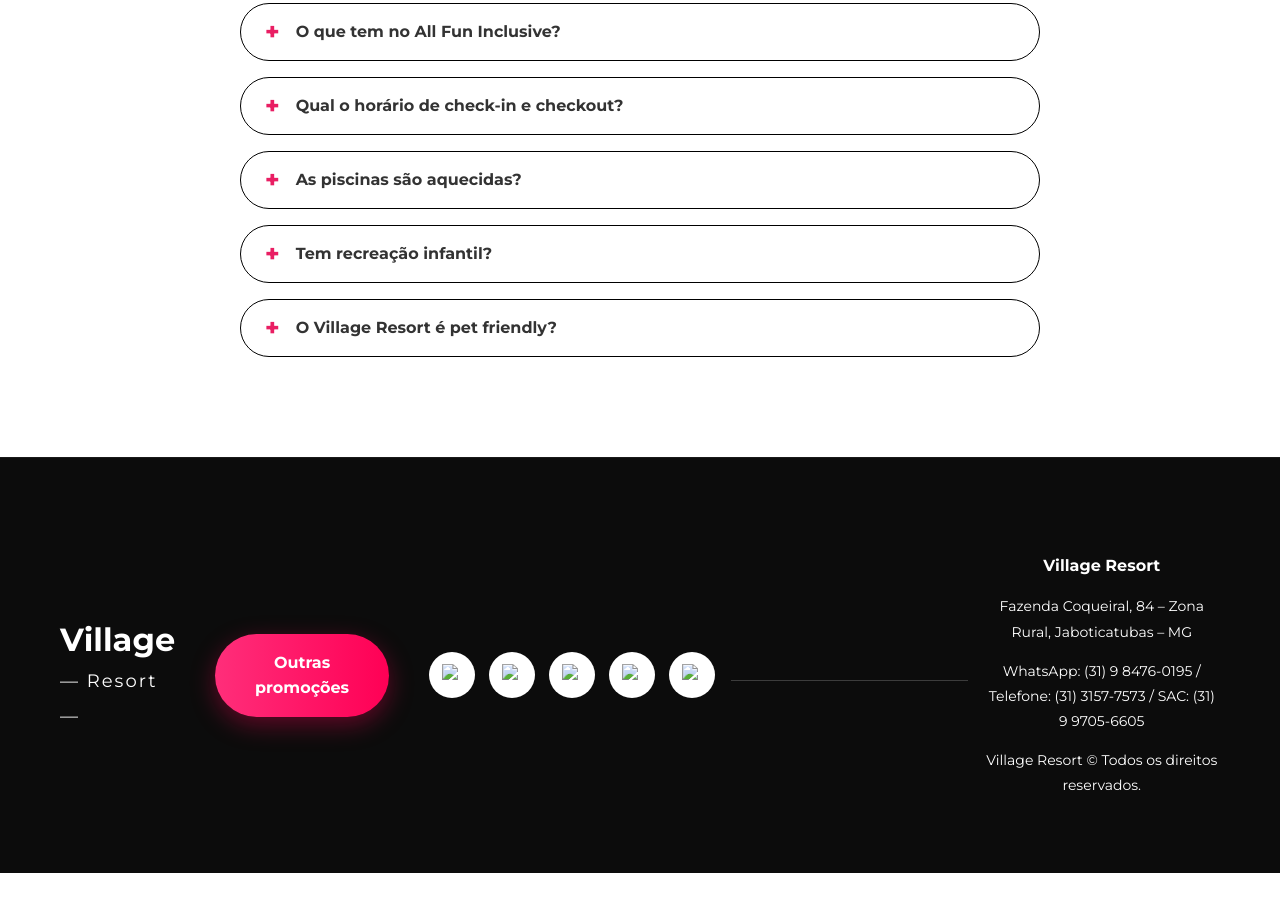
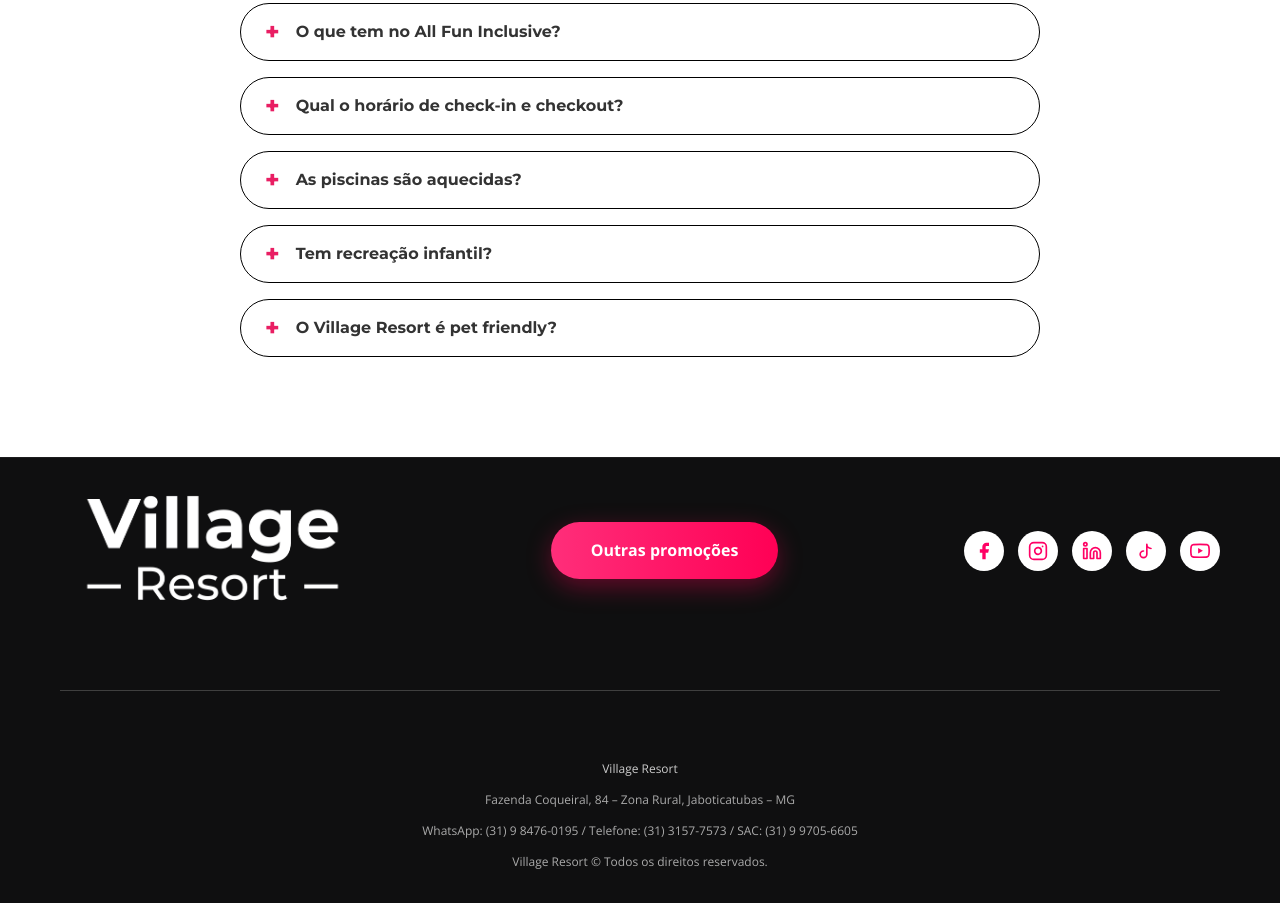
Before and after one commit to laurateresa-code/landingretro, a website built with Vite: page index.html in a window 1280 px wide. Shown: the part 6796-7699 px from the top of the page. Before the commit the page ends 7669 px from the top, so only its background shows below. Built offline with nearby package versions, Linux system fonts and the light colour scheme; files whose address does not match are found by name.

Commit message:
Update footer: replace logo, add social icons, and adjust styling

```diff
--- a/sections/footer/section.html
+++ b/sections/footer/section.html
@@ -1,15 +1,12 @@
 <footer class="site-footer" role="contentinfo">
   <div class="container footer__inner">
 
-    <!-- TOPO -->
+    <!-- BLOCO SUPERIOR -->
     <div class="footer__top">
 
-      <!-- MARCA -->
+      <!-- LOGO -->
       <div class="footer__brand">
-        <h2>
-          Village<br>
-          <span>— Resort —</span>
-        </h2>
+        <img src="/assets/img/logovillage.png" alt="Village Resort" class="footer__logo" style="height: 140px; width: auto;">
       </div>
 
       <!-- BOTÃO -->
@@ -17,30 +14,47 @@
         <a href="#" class="footer__btn">Outras promoções</a>
       </div>
 
-      <!-- SOCIAIS -->
+      <!-- ÍCONES -->
       <div class="footer__social">
-
-        <!-- Ícone modelo (substitua depois) -->
-        <a href="#">
-          <img src="assets/icons/social-placeholder.svg" alt="Rede social">
+        <!-- Facebook -->
+        <a href="#" target="_blank" class="footer__social-link" aria-label="Facebook">
+          <svg xmlns="http://www.w3.org/2000/svg" width="24" height="24" viewBox="0 0 24 24" fill="currentColor">
+            <path d="M18 2h-3a5 5 0 0 0-5 5v3H7v4h3v8h4v-8h3l1-4h-4V7a1 1 0 0 1 1-1h3z"></path>
+          </svg>
         </a>
 
-        <a href="#">
-          <img src="assets/icons/social-placeholder.svg" alt="Rede social">
+        <!-- Instagram -->
+        <a href="#" target="_blank" class="footer__social-link" aria-label="Instagram">
+          <svg width="24" height="24" viewBox="0 0 24 24" fill="none" stroke="currentColor" stroke-width="2" stroke-linecap="round" stroke-linejoin="round">
+            <rect x="2" y="2" width="20" height="20" rx="5" ry="5"></rect>
+            <path d="M16 11.37A4 4 0 1 1 12.63 8 4 4 0 0 1 16 11.37z"></path>
+            <line x1="17.5" y1="6.5" x2="17.51" y2="6.5"></line>
+          </svg>
         </a>
 
-        <a href="#">
-          <img src="assets/icons/social-placeholder.svg" alt="Rede social">
+        <!-- LinkedIn -->
+        <a href="#" target="_blank" class="footer__social-link" aria-label="LinkedIn">
+          <svg width="24" height="24" viewBox="0 0 24 24" fill="none" xmlns="http://www.w3.org/2000/svg">
+            <path d="M16 8a6 6 0 0 1 6 6v7h-4v-7a2 2 0 0 0-2-2 2 2 0 0 0-2 2v7h-4v-7a6 6 0 0 1 6-6z" stroke="currentColor" stroke-width="2" stroke-linecap="round" stroke-linejoin="round"/>
+            <rect x="2" y="9" width="4" height="12" stroke="currentColor" stroke-width="2" stroke-linecap="round" stroke-linejoin="round"/>
+            <circle cx="4" cy="4" r="2" stroke="currentColor" stroke-width="2" stroke-linecap="round" stroke-linejoin="round"/>
+          </svg>
         </a>
 
-        <a href="#">
-          <img src="assets/icons/social-placeholder.svg" alt="Rede social">
+        <!-- TikTok -->
+        <a href="#" target="_blank" class="footer__social-link" aria-label="TikTok">
+          <svg width="24" height="24" viewBox="0 0 24 24" fill="none" xmlns="http://www.w3.org/2000/svg">
+            <path d="M9 12a4 4 0 1 0 4 4V4a5 5 0 0 0 5 5" stroke="currentColor" stroke-width="2" stroke-linecap="round" stroke-linejoin="round"/>
+          </svg>
         </a>
 
-        <a href="#">
-          <img src="assets/icons/social-placeholder.svg" alt="Rede social">
+        <!-- YouTube -->
+        <a href="#" target="_blank" class="footer__social-link" aria-label="YouTube">
+          <svg width="24" height="24" viewBox="0 0 24 24" fill="none" xmlns="http://www.w3.org/2000/svg">
+            <path d="M22.54 6.42a2.78 2.78 0 0 0-1.94-2C18.88 4 12 4 12 4s-6.88 0-8.6.46a2.78 2.78 0 0 0-1.94 2A29 29 0 0 0 1 11.75a29 29 0 0 0 .46 5.33A2.78 2.78 0 0 0 3.4 19c1.72.46 8.6.46 8.6.46s6.88 0 8.6-.46a2.78 2.78 0 0 0 1.94-2 29 29 0 0 0 .46-5.25 29 29 0 0 0-.46-5.33z" stroke="currentColor" stroke-width="2" stroke-linecap="round" stroke-linejoin="round"/>
+            <polygon points="9.75 15.02 15.5 11.75 9.75 8.48 9.75 15.02" fill="currentColor"/>
+          </svg>
         </a>
-
       </div>
 
     </div>
@@ -48,7 +62,7 @@
     <!-- LINHA -->
     <div class="footer__divider"></div>
 
-    <!-- BASE -->
+    <!-- BLOCO INFERIOR -->
     <div class="footer__bottom">
       <p><strong>Village Resort</strong></p>
       <p>Fazenda Coqueiral, 84 – Zona Rural, Jaboticatubas – MG</p>
--- a/sections/footer/style.css
+++ b/sections/footer/style.css
@@ -1,15 +1,10 @@
-/* FUNDO */
-.site-footer {
-  background: #0c0c0c;
-  color: #fff;
-  padding: 80px 20px 60px;
-  font-family: 'Montserrat', sans-serif;
-}
-
-/* CONTAINER */
+/* CONTAINER PRINCIPAL */
 .footer__inner {
   max-width: 1200px;
   margin: 0 auto;
+
+  display: flex;
+  flex-direction: column;   /* EMPILHA TOPO + BASE */
 }
 
 /* TOPO */
@@ -18,22 +13,24 @@
   align-items: center;
   justify-content: space-between;
   gap: 40px;
+  width: 100%;
 }
 
-/* MARCA */
-.footer__brand h2 {
-  font-size: 32px;
-  font-weight: 700;
-  line-height: 1.1;
-  margin: 0;
+/* GARANTE QUE NADA EMPURRE PRA LATERAL */
+.footer__brand,
+.footer__cta,
+.footer__social {
+  flex: 0 0 auto;
 }
 
-.footer__brand span {
-  font-size: 18px;
-  font-weight: 300;
-  letter-spacing: 2px;
+/* LOGO (IMAGEM) */
+.footer__logo {
+  height: 120px; /* Altura ajustada para manter proporção similar ao texto anterior */
+  width: auto;
+  display: block;
 }
 
+/* BOTÃO */
 /* BOTÃO */
 .footer__cta {
   text-align: center;
@@ -51,46 +48,35 @@
   transition: all .3s ease;
   box-shadow: 0 8px 25px rgba(255, 0, 85, .35);
 }
-
-.footer__btn:hover {
-  transform: translateY(-4px);
-  box-shadow: 0 12px 30px rgba(255, 0, 85, .55);
-}
-
-/* SOCIAIS */
+/* ÍCONES */
 .footer__social {
   display: flex;
   gap: 14px;
 }
 
-.footer__social a {
-  width: 46px;
-  height: 46px;
-  background: #fff;
-  border-radius: 50%;
+.footer__social-link {
   display: flex;
   align-items: center;
   justify-content: center;
-  transition: all .25s ease;
+  width: 40px;
+  height: 40px;
+  background-color: #ffffff;
+  border-radius: 50%;
+  color: #ff0064; /* Rosa da marca */
+  transition: transform 0.3s ease, box-shadow 0.3s ease;
+  text-decoration: none;
 }
 
-/* HOVER — EXPANDE + AMARELO */
-.footer__social a:hover {
-  transform: scale(1.18);
-  background: #ffd200; /* amarelo padrão */
+.footer__social-link:hover {
+  transform: translateY(-3px);
+  box-shadow: 0 5px 15px rgba(255, 0, 100, 0.4);
 }
 
-/* ÍCONE */
-.footer__social img {
+.footer__social-link svg {
   width: 20px;
   height: 20px;
-  transition: filter .25s ease;
 }
 
-/* MUDA COR DO ÍCONE */
-.footer__social a:hover img {
-  filter: brightness(0) saturate(100%);
-}
 
 /* LINHA */
 .footer__divider {
@@ -100,26 +86,17 @@
   margin: 50px 0 40px;
 }
 
-/* BASE */
+/* BASE (sempre embaixo) */
 .footer__bottom {
   text-align: center;
-  font-size: 14px;
-  line-height: 1.8;
+  width: 100%;
+  font-size: 12px;
+  font-weight: 300;
+  color: #aaaaaa;
+  line-height: 1.6;
 }
 
 .footer__bottom strong {
-  font-size: 16px;
-  display: block;
-  margin-bottom: 6px;
+  font-weight: 400; /* Levemente mais forte que o texto base */
+  color: #cccccc;
 }
-
-/* RESPONSIVO */
-@media (max-width: 900px) {
-
-  .footer__top {
-    flex-direction: column;
-    text-align: center;
-    gap: 28px;
-  }
-
-}
```
Also changed, not shown: assets/img/ico-instagram.png (added), assets/img/logovillage.png (added).
